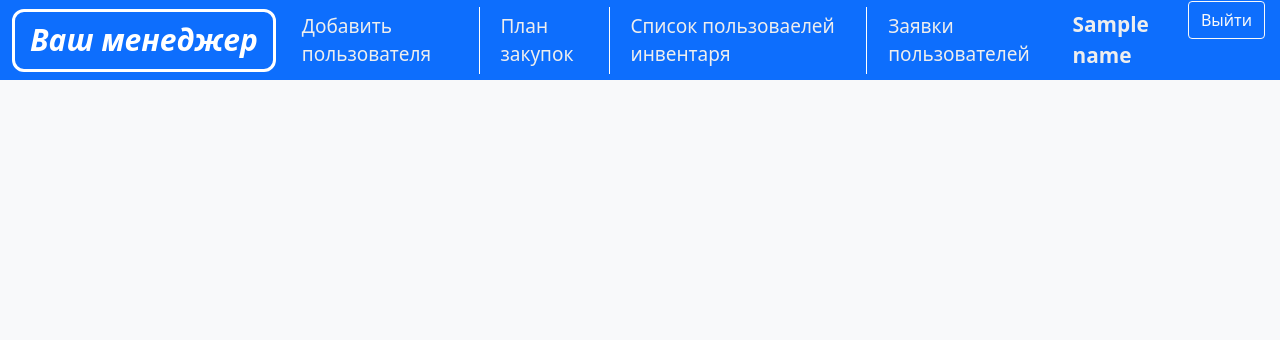
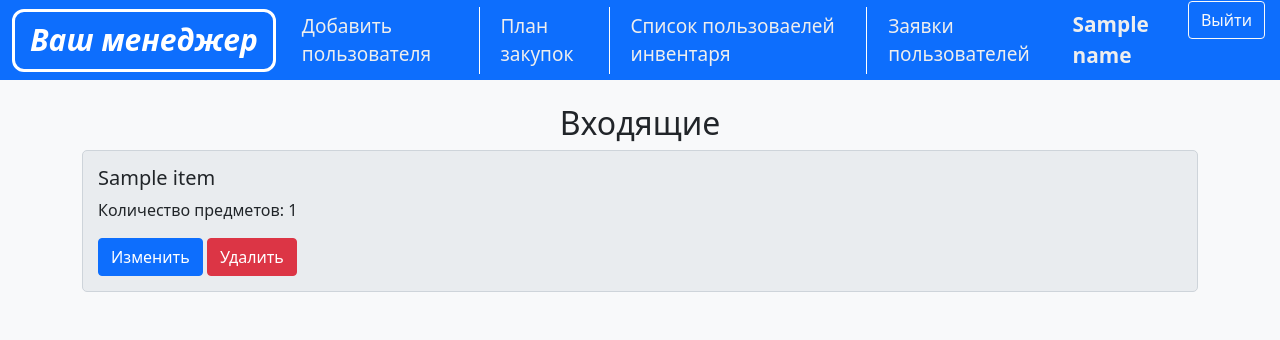
Before and after one commit to Karaseyka/Sport-equipment-management, a Flask app: template templates/application_list_admin.html in a window 1280 px wide. Shown: the top 340 px of the page. Run offline with Flask 3, Linux system fonts and the light colour scheme; the template is opened without the code that fills it: most values are stand-ins (such as "Sample title", 1, 10 or a date in 2020); some libraries are stand-ins or nearby versions.

Commit message:
Кирби доделай
плиз

```diff
--- a/templates/application_list_admin.html
+++ b/templates/application_list_admin.html
@@ -1,4 +1,144 @@
+
+<!--Это просто копия plan_admin.html-->
 {% extends "base.html" %}
 {% block content %}
+<div class="container">
+    <h2 style="display: flex; justify-content: center">Входящие</h2>
+    <div class="col-sm-12">
+        {% for item in inventory %}
+        <div class="col-md-28">
+            <div class="inventory-item">
+                <h5 id="itemName{{ item.id }}">{{ item.name }}</h5>
+                <input type="text" id="editItemName{{ item.id }}" class="form-control d-none" value="{{ item.name }}"/>
+                <p>Количество предметов: <span id="itemCount{{ item.id }}">{{ item.count }}</span></p>
+                <input type="number" id="editItemCount{{ item.id }}" class="form-control d-none"
+                       value="{{ item.count }}"/>
+                <button class="btn btn-primary" onclick="toggleEditMode('{{ item.id }}', this)" data-editing="false">
+                    Изменить
+                </button>
+                <button class="btn btn-danger" onclick="deleteItem('{{ item.id }}', this)"
+                        data-editing="false">Удалить
+                </button>
+            </div>
+        </div>
+        {% endfor %}
+    </div>
+</div>
+</div>
+<script src="https://cdn.jsdelivr.net/npm/@popperjs/core@2.10.2/dist/umd/popper.min.js"
+        integrity="sha384-7+zCNj/IqJ95wo16oMtfsKbZ9ccEh31eOz1HGyDuCQ6wgnyJNSYdrPa03rtR1zdB"
+        crossorigin="anonymous"></script>
+<script src="https://cdn.jsdelivr.net/npm/bootstrap@5.1.3/dist/js/bootstrap.min.js"
+        integrity="sha384-QJHtvGhmr9XOIpI6YVutG+2QOK9T+ZnN4kzFN1RtK3zEFEIsxhlmWl5/YESvpZ13"
+        crossorigin="anonymous"></script>
+<script>
+    function deleteItem(itemId, button) {
+        fetch(`/delete-item-plan/`, {
+            method: 'POST',
+            headers: {
+                'Content-Type': 'application/json',
+                'X-CSRFToken': getCSRFToken()
+            },
+            body: JSON.stringify({
+                id: itemId
+            })
+        })
+            .then(response => {
+                if (response.ok) {
+
+                    window.location.reload();
+                }
+                if (!response.ok) {
+                    throw new Error('Ошибка при удалении элемента');
+                }
+                return response.json();
+            })
+            .then(data => {
+                console.log('Элемент успешно удален:', data);
+                const itemElement = button.closest('.inventory-item');
+                if (itemElement) {
+                    itemElement.remove();
+                }
+            })
+            .catch(error => {
+                console.error('Ошибка:', error);
+            });
+    }
+    function toggleEditMode(id, button) {
+        const isEditing = button.dataset.editing === "true";
+
+        if (isEditing) {
+            saveChanges(id);
+            button.textContent = "Изменить";
+            button.classList.remove("btn-success");
+            button.classList.add("btn-primary");
+            button.dataset.editing = "false";
+        } else {
+            enableEditMode(id);
+            button.textContent = "Сохранить";
+            button.classList.remove("btn-primary");
+            button.classList.add("btn-success");
+            button.dataset.editing = "true";
+        }
+    }
+
+    function enableEditMode(id) {
+        document.getElementById(`itemName${id}`).classList.add('d-none');
+        document.getElementById(`itemCount${id}`).classList.add('d-none');
+
+        document.getElementById(`editItemName${id}`).classList.remove('d-none');
+        document.getElementById(`editItemCount${id}`).classList.remove('d-none');
+
+    }
+
+    function saveChanges(id) {
+        const newName = document.getElementById(`editItemName${id}`).value;
+        const newCount = document.getElementById(`editItemCount${id}`).value;
+
+        document.getElementById(`itemName${id}`).textContent = newName;
+        document.getElementById(`itemCount${id}`).textContent = newCount;
+
+        document.getElementById(`itemName${id}`).classList.remove('d-none');
+        document.getElementById(`itemCount${id}`).classList.remove('d-none');
+
+
+        document.getElementById(`editItemName${id}`).classList.add('d-none');
+        document.getElementById(`editItemCount${id}`).classList.add('d-none');
+
+
+        fetch('/update-item-plan/', {
+            method: 'POST',
+            headers: {
+                'Content-Type': 'application/json',
+                'X-CSRFToken': getCSRFToken()
+            },
+            body: JSON.stringify({
+                id: id,
+                name: newName,
+                count: newCount,
+            })
+        })
+            .then(response => {
+                if (!response.ok) {
+                    throw new Error('Ошибка при сохранении данных на сервере.');
+                }
+                console.log(response);
+            })
+            .then(data => {
+                console.log('Данные успешно обновлены:', data);
+            })
+            .catch(error => {
+                console.error('Произошла ошибка:', error);
+                alert('Не удалось сохранить изменения на сервере. Попробуйте еще раз.');
+            });
+    }
+
+    function getCSRFToken() {
+        const csrfToken = document.querySelector('[name=csrfmiddlewaretoken]');
+        return csrfToken ? csrfToken.value : '';
+    }
+
+
+</script>
 
 {% endblock %}
```
Also changed, not shown: data/instance/sportequip.db.
